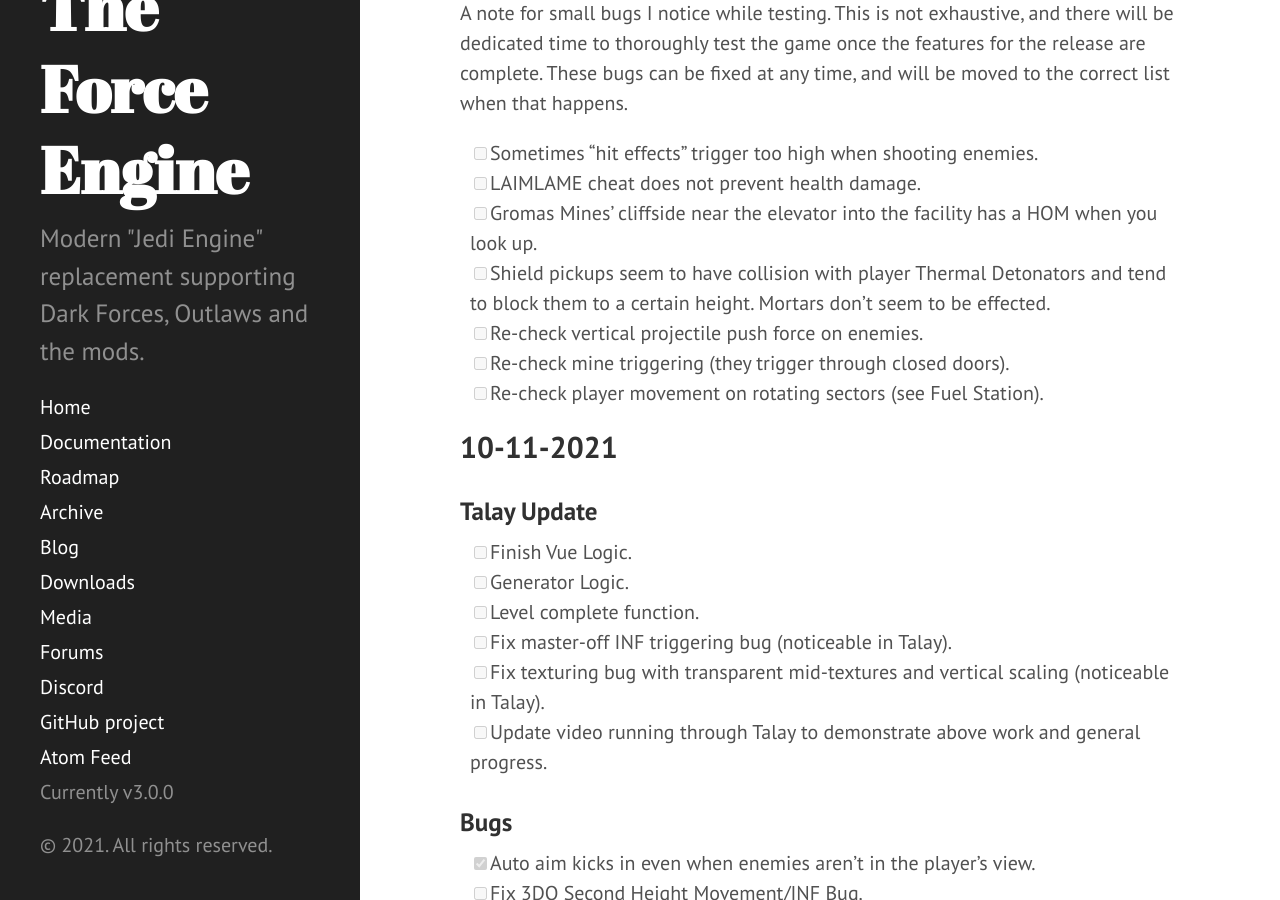
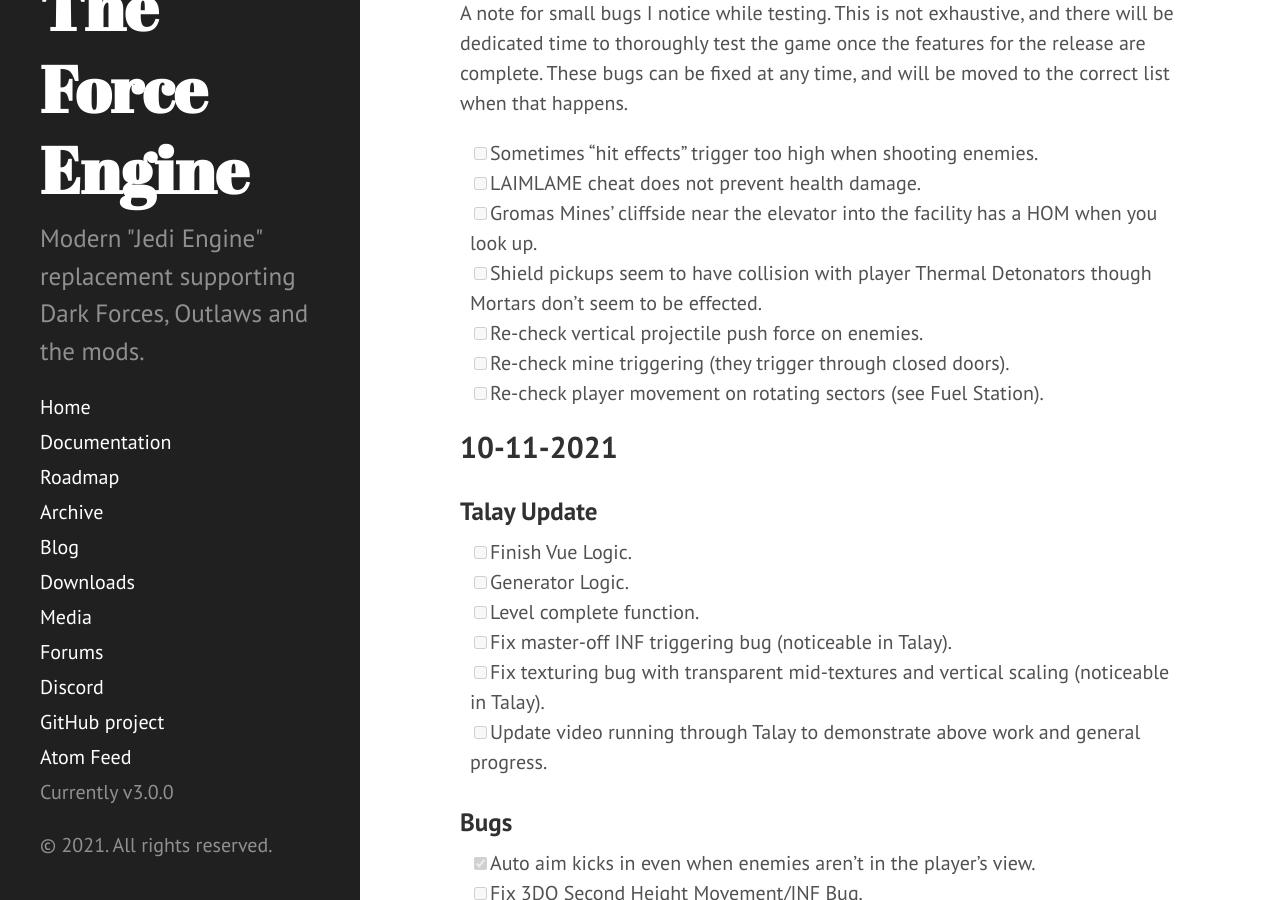
Before and after one commit to TheForceEngine/TheForceEngine.github.io, a Jekyll site: the page built from ProgressTracker.md, in a window 1280 px wide and 900 px high, scrolled down 386 px. Built offline with Jekyll 4.4.1, drawn with Linux system fonts in a browser that asks for light colours.

Commit message:
Update ProgressTracker.md

```diff
--- a/ProgressTracker.md
+++ b/ProgressTracker.md
@@ -11,7 +11,7 @@
 - [ ] Sometimes "hit effects" trigger too high when shooting enemies.
 - [ ] LAIMLAME cheat does not prevent health damage.
 - [ ] Gromas Mines' cliffside near the elevator into the facility has a HOM when you look up.
-- [ ] Shield pickups seem to have collision with player Thermal Detonators and tend to block them to a certain height. Mortars don't seem to be effected.
+- [ ] Shield pickups seem to have collision with player Thermal Detonators though Mortars don't seem to be effected.
 - [ ] Re-check vertical projectile push force on enemies.
 - [ ] Re-check mine triggering (they trigger through closed doors).
 - [ ] Re-check player movement on rotating sectors (see Fuel Station).
```
